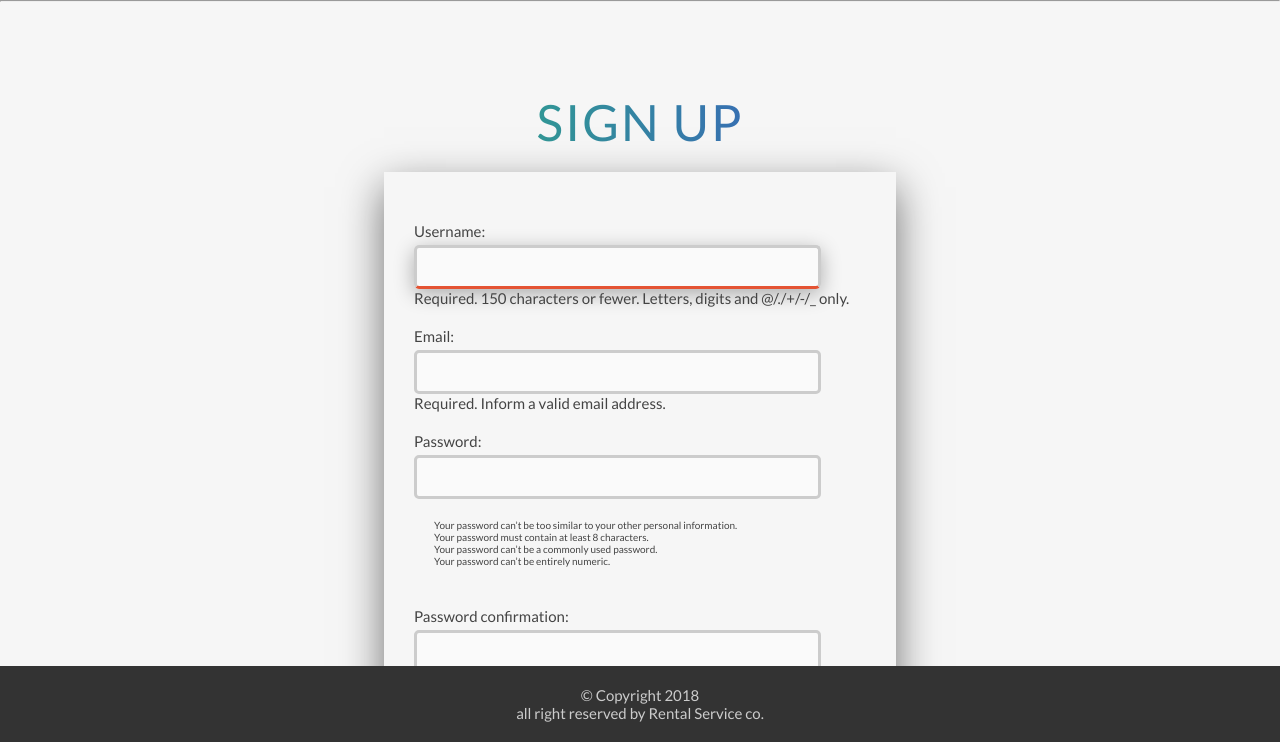
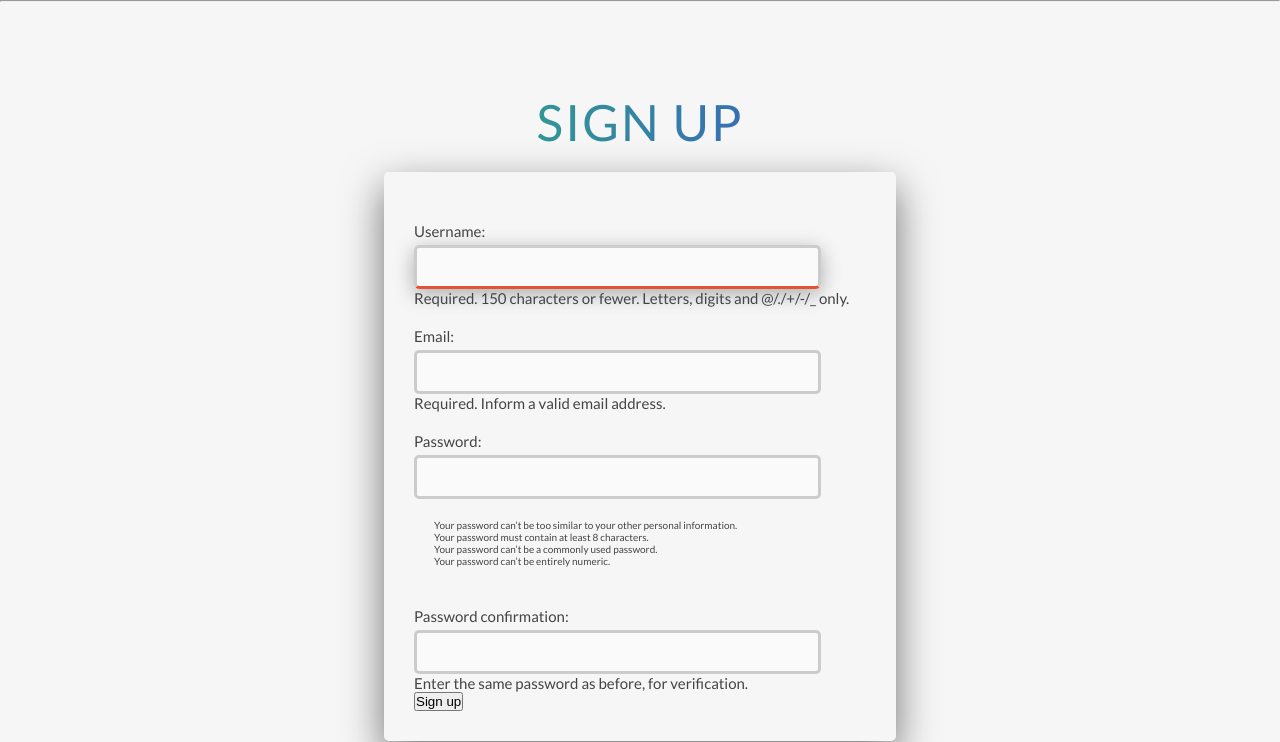
Before and after one commit to dpakach/RentalService, a Django app: page /accounts/signup/ in a window 1280 px wide. Shown: the part 58-800 px from the top of the page. Run offline with Django 3.2, Linux system fonts and the light colour scheme; some libraries are stand-ins or nearby versions.

Commit message:
fixed minor issues

```diff
--- a/static/css/style.css
+++ b/static/css/style.css
@@ -147,6 +147,7 @@ input {
         width: 40%;
         padding: 3rem;
         box-shadow: 0 1.5rem 4rem rgba(0, 0, 0, .55);
+        border-radius: 5px;
 }
 
 
--- a/templates/base.html
+++ b/templates/base.html
@@ -17,7 +17,6 @@
 
                         {% endblock content %}
                 </div>
-                {% include 'snippets/footer.html' %}
                 {% include 'snippets/js.html' %}
 
         </body>
```
